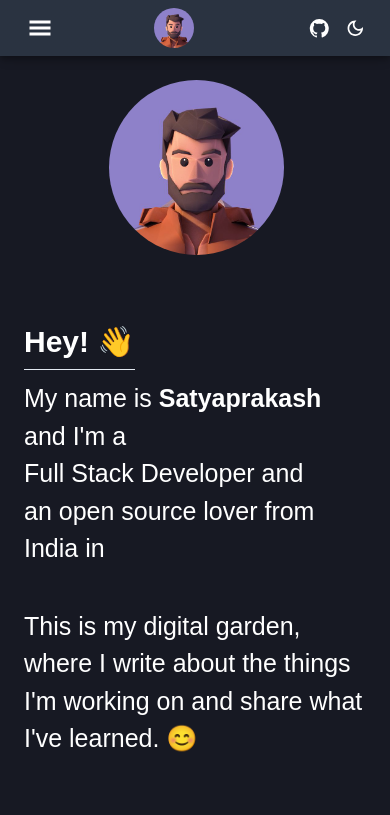
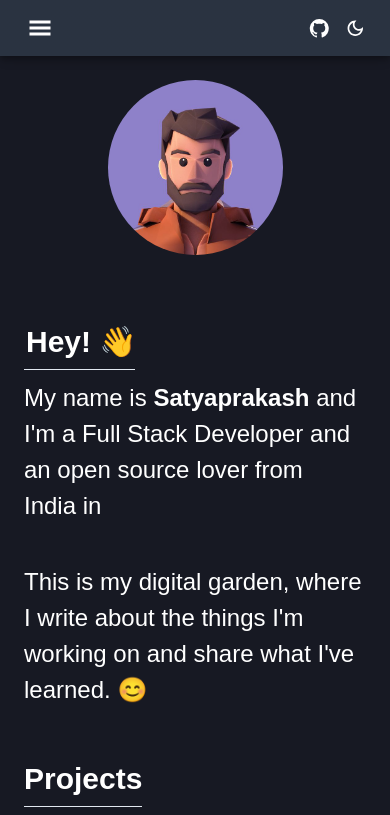
Before and after one commit to satya042/typescript_portfolio, a React (Create React App) app: page / in a window 390 px wide. Shown: the top 815 px of the page. Built offline with nearby package versions, Linux system fonts and the light colour scheme.

Commit message:
update portfolio

```diff
--- a/src/components/home.tsx
+++ b/src/components/home.tsx
@@ -62,20 +62,20 @@ const ProjectCard: React.FC<ProjectCardProps> = ({title, description, logo, link
 const Home: React.FC = () => {
   return (
     <Box sx={{ maxWidth: '100%', backgroundColor: "primary.main", display: "flex", justifyContent: "center", flexDirection: "column" }}>
-      <Box flexDirection={{ xs: "column", md: "row" }} sx={{ backgroundColor: "primary.main", display: 'flex', justifyContent: 'center', width: { xs: '100%', md: '45%' }, height: '100%', marginLeft: { xs: 0, md: '26%' }, flexGrow: 1 }}  >
+      <Box flexDirection={{ xs: "column", md: "row" }} sx={{ backgroundColor: "primary.main", display: 'flex', justifyContent: 'center',alignItems:'center', width: { xs: '100%', md: '45%' }, height: '100%', marginLeft: { xs: 0, md: '26%' }, flexGrow: 1 }}  >
         <AnimatedAvtar>
-          <Avatar variant="circular" sx={{ width: 175, height: 175, marginTop: { xs: 10, md: 15 }, justifyContent: "center", marginLeft: { xs: '28%', md: 0 } }} src={UserIcon}></Avatar>
+          <Avatar variant="circular" sx={{ width: 175, height: 175, marginTop: { xs: 10, md:-1 }, justifyContent: "center",}} src={UserIcon}></Avatar>
         </AnimatedAvtar>
         <AnimatedHome>
           <Box sx={{ display: 'flex', flexDirection: 'column', alignItems: 'center', padding: { xs: 3, md: 6 } }}>
             <UnderlinedText><Box className="face" sx={{ whiteSpace: 'nowrap', fontSize: 30, fontWeight: 'bold', mt: 5, mb: 2 }}>Hey! 👋</Box> </UnderlinedText>
-            <Box sx={{ fontSize: 25, fontWeight: 500, textAlign: 'left', }}>
+            <Box sx={{ fontSize: 24, fontWeight: 500, textAlign: 'left', }}>
               <AnimatedBox delay={4}>My name is{" "}</AnimatedBox>
               <AnimatedBox delay={5}><Box component="span" sx={{ fontWeight: 600, }}>Satyaprakash</Box>{" "} and I&apos;m a{" "}</AnimatedBox>
               <AnimatedBox delay={4}><Box component="span" whiteSpace={"nowrap"} >Full Stack Developer and</Box>{" "}</AnimatedBox>
               <AnimatedBox delay={5}><Box component="span" whiteSpace={"nowrap"} > an open source lover&nbsp;</Box>from{" "}</AnimatedBox>
               <AnimatedBox delay={4}><Box component="span" whiteSpace={"nowrap"}>India in</Box></AnimatedBox>
-              <AnimatedBox delay={4.5}><Box fontSize={25} fontWeight="500" mt={5} textAlign="left">
+              <AnimatedBox delay={4.5}><Box fontSize={24} fontWeight="500" mt={5} textAlign="left">
                 This is my digital garden, where I write about the things I'm working
                 on and share what I've learned. 😊
               </Box></AnimatedBox>
@@ -83,6 +83,7 @@ const Home: React.FC = () => {
           </Box>
         </AnimatedHome>
       </Box>
+
     {/* <Projects/> */}
     <Box sx={{ display: 'flex', backgroundColor: 'primary.main',justifyContent: 'center', width: { xs: '100%', md: '45%' }, height: '100%',marginLeft:{xs:0,md:'26%'},flexDirection:"column",padding: { xs: 3, md: 6 }}}>
     <AnimatedAvtar>
--- a/src/components/navbar.tsx
+++ b/src/components/navbar.tsx
@@ -39,7 +39,7 @@ const Navbar: React.FC = () => {
     <AppBar position="fixed"
       sx={{
         backgroundColor: 'navbar.default',
-        boxShadow: 5,
+        boxShadow:isDrawerOpen? 0 : 5,
         zIndex: 1250,
       }}>
       <Container maxWidth="xl">
@@ -62,7 +62,7 @@ const Navbar: React.FC = () => {
               BackdropProps={{ invisible: true }}
             >
             <Box sx={{pt:7}}></Box>
-              <List sx={{ backgroundColor: 'navbar.default' }}>
+              <List sx={{backgroundColor: 'navbar.default' }}>
                 {navItems.map((text, index) => (
                   <ListItem key={index} disablePadding>
                     <ListItemButton>
@@ -77,7 +77,7 @@ const Navbar: React.FC = () => {
             </Drawer>
           </Box>
           <Link to={'/'}>
-            <Avatar variant="circular" src={UserIcon}></Avatar>
+            <Avatar variant="circular" src={UserIcon} sx={{display:{xs:'none',md:'inline-block'}}}></Avatar>
           </Link>
           <Typography sx={{mr: 2,display: { xs: 'flex', md: 'none' },flexGrow: 1,}}> </Typography>
           <Box pl={2} sx={{ flexGrow: 1, display: { xs: 'none', md: 'flex' } }}>
@@ -91,15 +91,15 @@ const Navbar: React.FC = () => {
                 }}
                 startIcon={page.icon}
               >
-                <Link  style={{textDecoration:"none",color:theme.palette.mode==="dark" ?"#ffffff":"#000000" }} to={page.link}>{" "}{page.name}</Link>
+                <Link style={{textDecoration:"none",color:theme.palette.mode==="dark" ?"#ffffff":"#000000" }} to={page.link}>{" "}{page.name}</Link>
                 {/* <NavbarLink style={{ color: theme.palette.mode === "dark" ? "#ffffff" : "#000000" }} to={page.link}>{page.name}</NavbarLink> */}
               </Button>
             ))}
           </Box>
           <Box sx={{ flexGrow: 0 }}>
-            <IconButton>
-              <GitHubIcon />
-            </IconButton>
+          <Link to="https://github.com/satya042" style={{textDecoration:"none",color:"#ffffff"}}>
+          <IconButton><GitHubIcon /></IconButton>
+          </Link>
             <IconButton onClick={colorMode.toggleColorMode}>
               {theme.palette.mode === "dark" ? (
                 <DarkModeOutlinedIcon />
```
